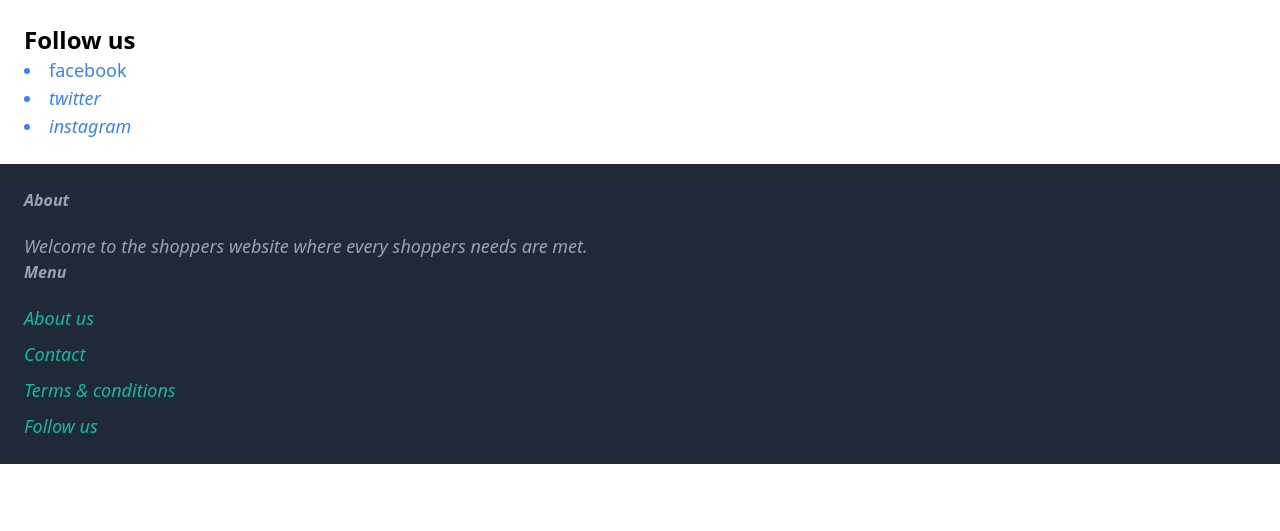
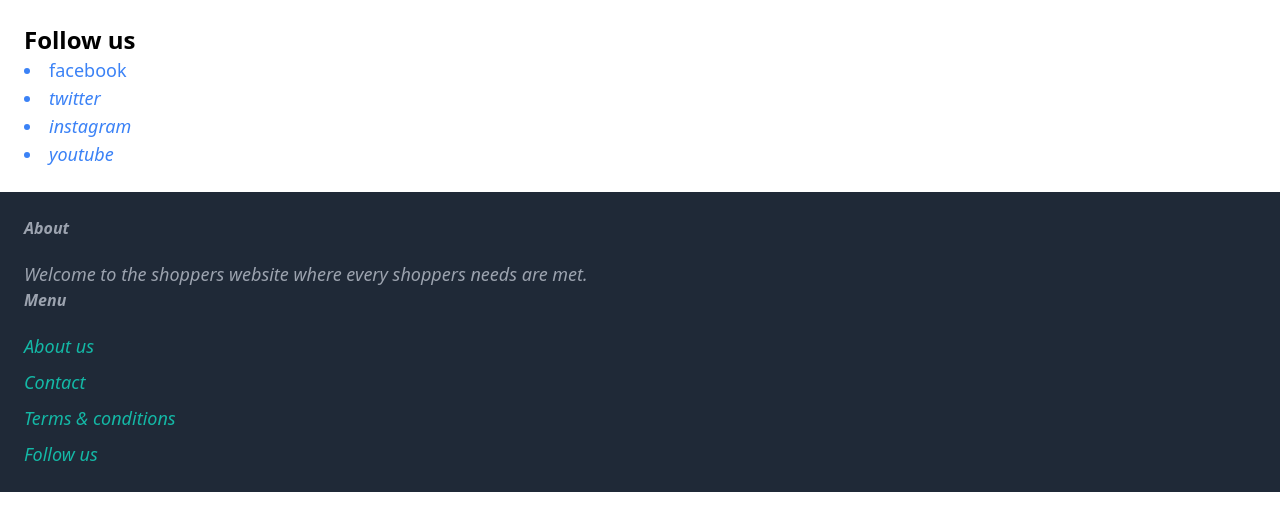
Before and after one commit to ken-001-mk/E-COMMERCE-WEBSITE, a Django app: page /follow_us/ in a window 1280 px wide. Shown: the part 109-640 px from the top of the page. Run offline with Django 4.2, Linux system fonts and the light colour scheme; some libraries are stand-ins or nearby versions.

Commit message:
shoppers website

```diff
--- a/src/shoppers/templates/shoppers/follow_us.html
+++ b/src/shoppers/templates/shoppers/follow_us.html
@@ -6,7 +6,8 @@
     <h1 class="text-2xl font-semibold">Follow us</h1>
     <div class="mb-0.5rem text-lg text-blue-500 hover:text-teal-700">
         <li><a href="https://www.facebook.com"><i class="fab fa-facebook"></i>facebook</a></li>
-        <li><a href="https://twitter.com/YourHandle"><i class="fab fa-twitter">twitter</i></a></li>
-        <li><a href="https://www.instagram.com/yourusername"><i class="fab fa-instagram">instagram</a></li>
+        <li><a href="https://twitter.com"><i class="fab fa-twitter">twitter</i></a></li>
+        <li><a href="https://www.instagram.com"><i class="fab fa-instagram">instagram</a></li>
+        <li><a href="https://www.youtube.com"><i class="fab fa-youtube">youtube</a></li>
     </div>
 {% endblock %}
```
